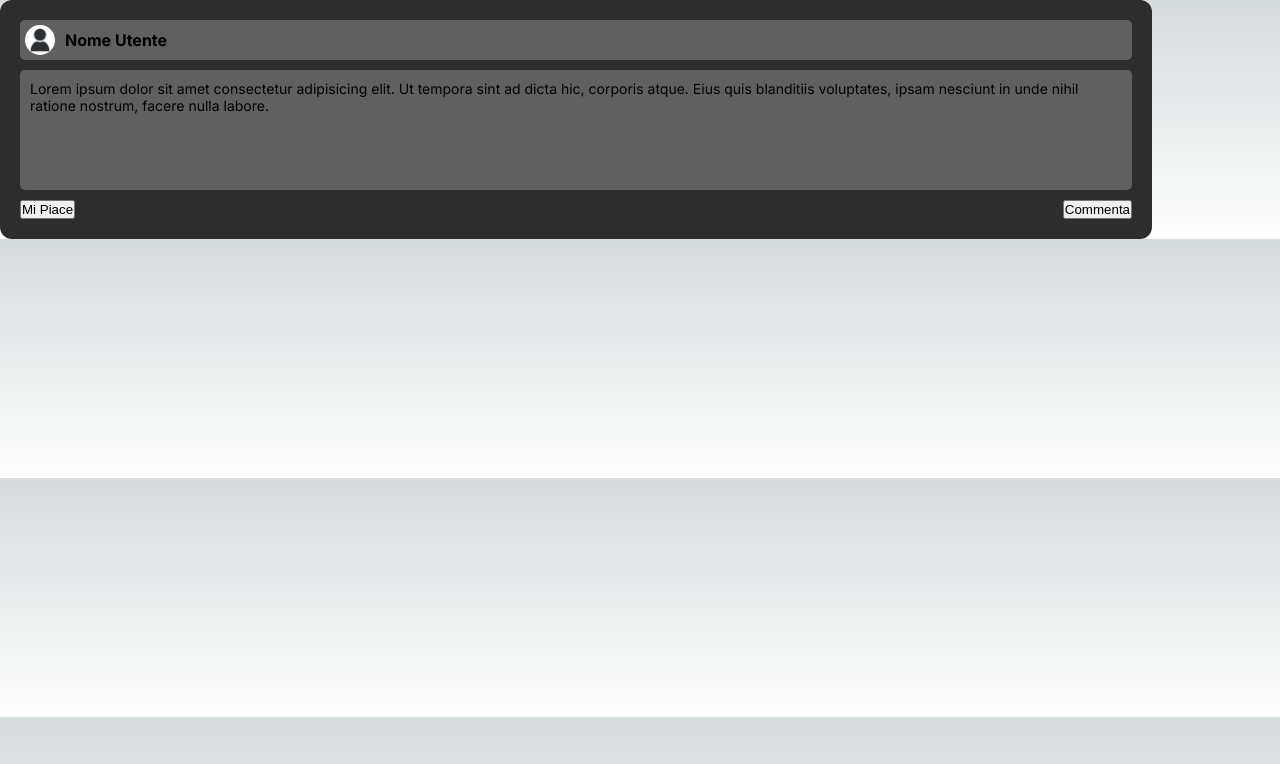
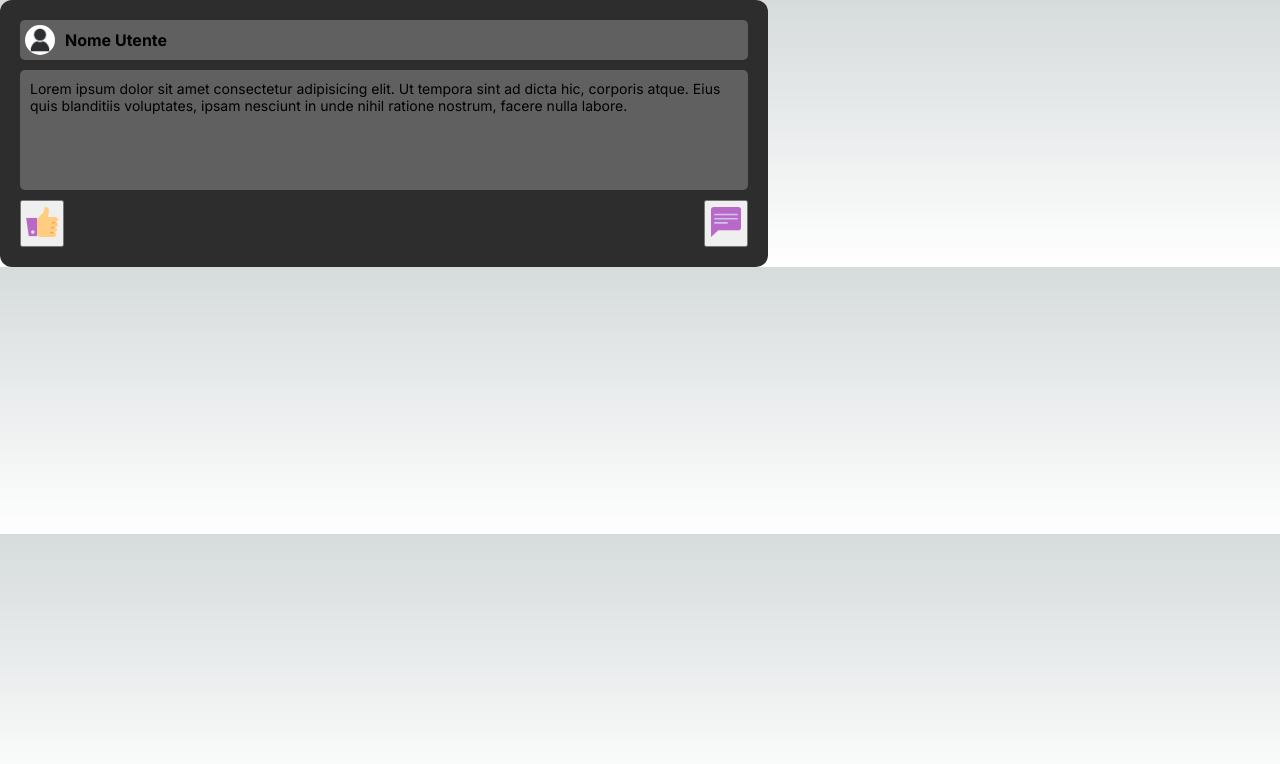
Before and after one commit to cecco25/react-social-network, a Next.js app: page / in a window 1280 px wide. Shown: the top 764 px of the page. Built offline with nearby package versions, Linux system fonts and the light colour scheme.

Commit message:
Style Post component

```diff
--- a/src/components/Post/Post.js
+++ b/src/components/Post/Post.js
@@ -14,8 +14,12 @@ export default function Post() {
                 </p>
             </div>
             <div className='post-actions'>
-                <button>Mi Piace</button>
-                <button>Commenta</button>
+                <button id='like'>
+                    <Image src={"/assets/mi-piace.png"} alt='Mi Piace' width={40} height={40} />
+                </button>
+                <button id='comment'>
+                    <Image src={"/assets/comment.png"} alt='Commenta' width={40} height={40} />
+                </button>
             </div>
         </div>
     );
--- a/src/components/Post/post-style.css
+++ b/src/components/Post/post-style.css
@@ -1,8 +1,7 @@
 .post-bg {
     background-color: #2D2D2D;
     padding: 20px;
-    width: 90%;
-
+    width: 60dvw;
     border-radius: 12px;
     display: flex;
     flex-direction: column;
@@ -41,3 +40,7 @@
     flex-wrap: wrap;
     gap: 10px;
 }
+
+.post-actions button {
+    cursor: pointer;
+}
```
Also changed, not shown: public/assets/comment.png (added), public/assets/mi-piace.png (added).
